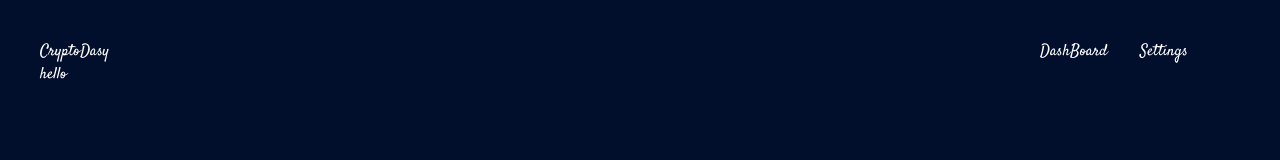
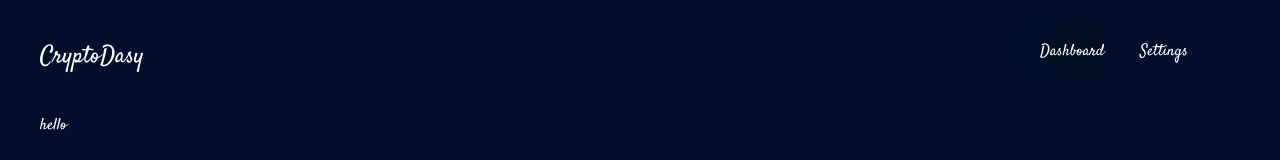
Before and after one commit to kaleido01/crypto-dash, a React (Create React App) app: page / in a window 1280 px wide. Shown: the top 160 px of the page. Built offline with nearby package versions, Linux system fonts and the light colour scheme.

Commit message:
style appbar

```diff
--- a/src/App/AppBar.js
+++ b/src/App/AppBar.js
@@ -1,18 +1,41 @@
 import React from "react";
-import styled from "styled-components";
+import styled, { css } from "styled-components";
+
+const Logo = styled.div`
+	font-size: 1.5em;
+`;
 
 const Bar = styled.div`
 	display: grid;
+	margin-bottom: 40px;
 	grid-template-columns: 180px auto 100px 100px;
 `;
 
+const toProperCase = lower => {
+	return lower.charAt(0).toUpperCase() + lower.substr(1);
+};
+
+const ControlButtonElem = styled.div`
+	cursor: pointer;
+	${props =>
+		props.active &&
+		css`
+			text-shadow: 0px 0px 60px #03ff03;
+		`}
+`;
+
+const ControllButton = ({ name, active }) => {
+	return (
+		<ControlButtonElem active={active}>{toProperCase(name)}</ControlButtonElem>
+	);
+};
 export default function() {
 	return (
 		<Bar>
-			<div>CryptoDasy</div>
+			<Logo>CryptoDasy</Logo>
 			<div />
-			<div>DashBoard</div>
-			<div>Settings</div>
+			<ControllButton name="dashboard" active />
+			<ControllButton name="settings" />
 		</Bar>
 	);
 }
```
